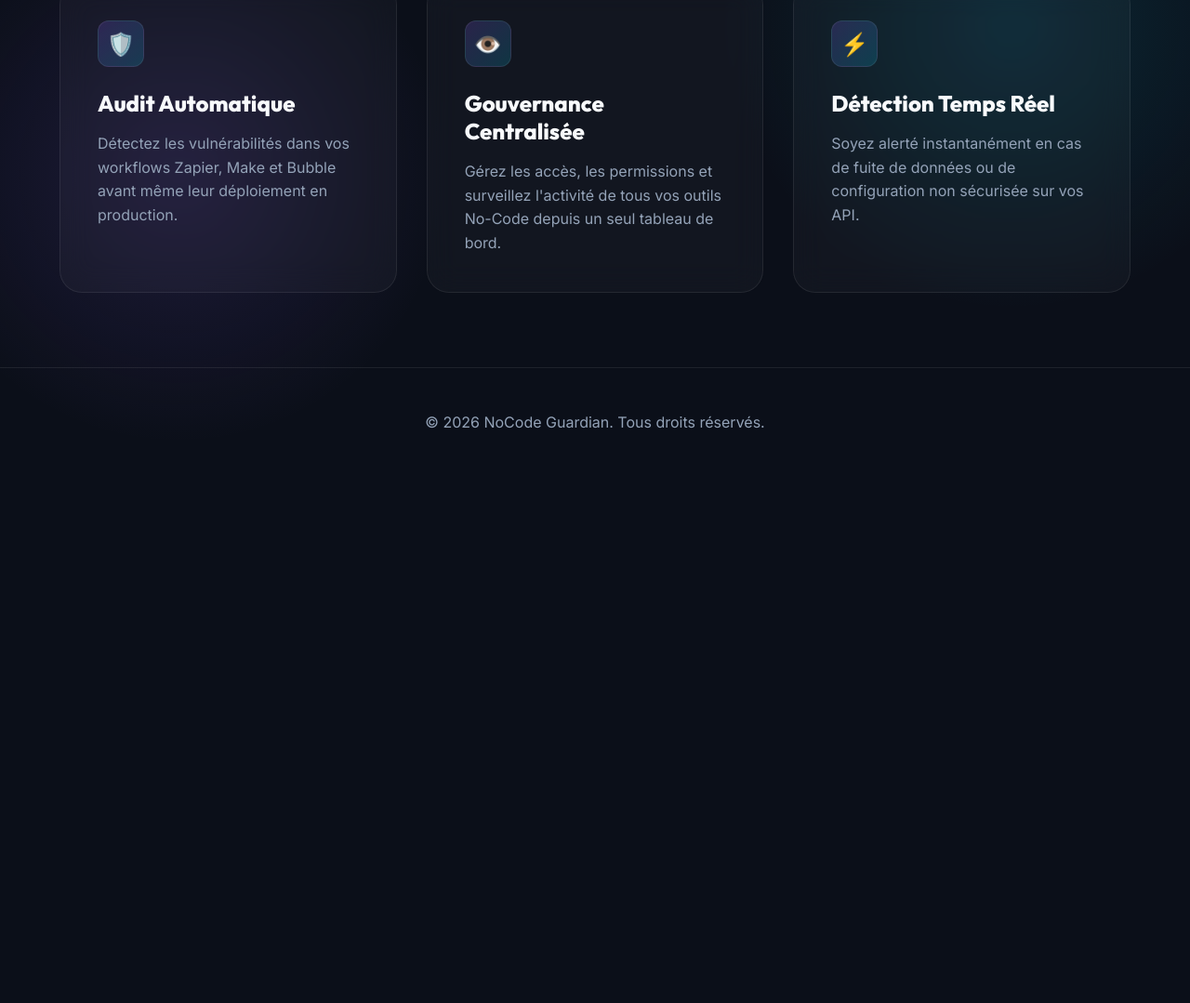
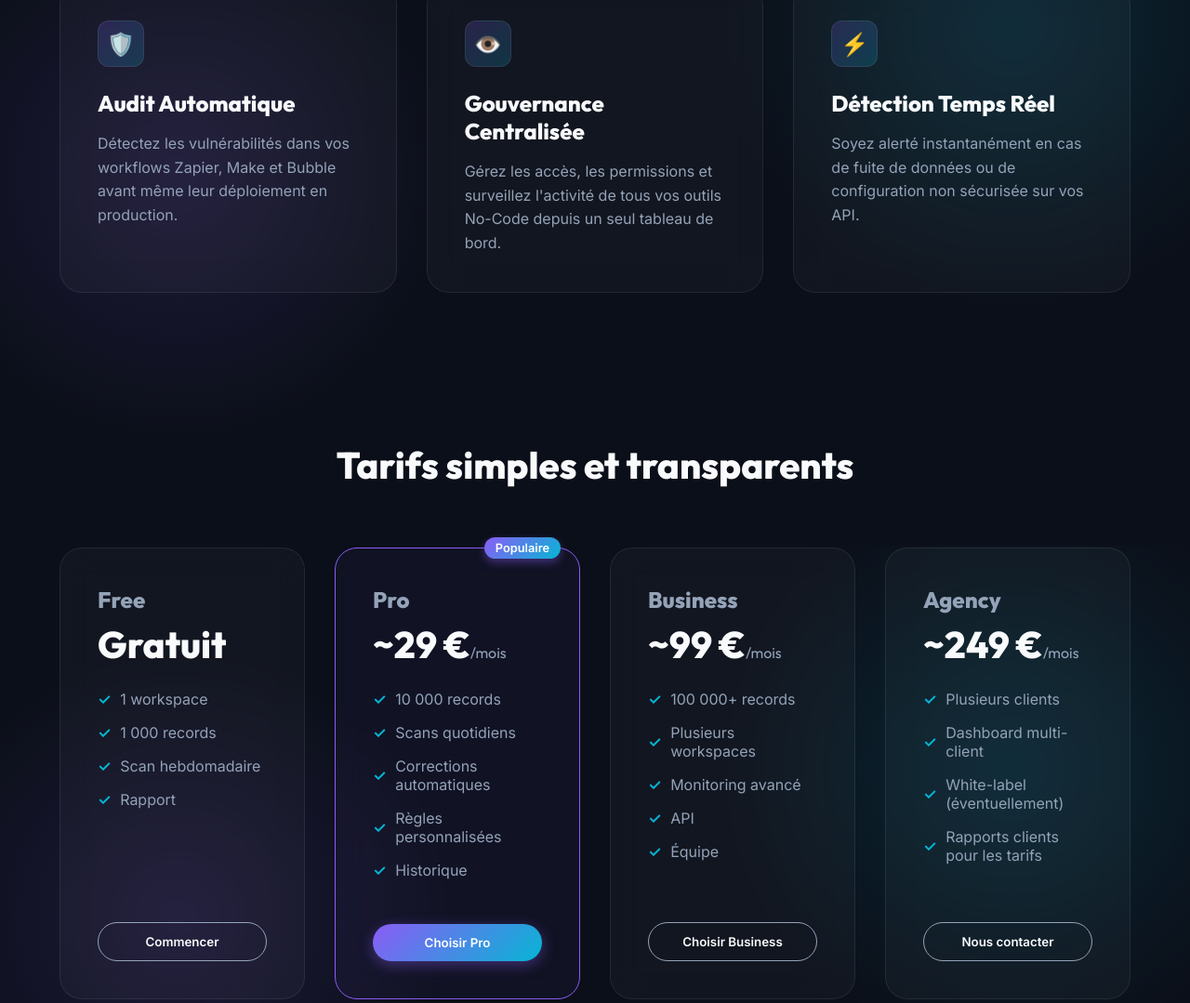
Before and after one commit to jamalhamidou5-droid/NoCode-Guardian, a plain HTML site: page index.html in a window 1280 px wide. Shown: the part 1013-2092 px from the top of the page at 93% size. Before the commit the page ends 1525 px from the top, so only its background shows below. Drawn offline with Linux system fonts and the light colour scheme.

Commit message:
Ajout de la section des tarifs

```diff
--- a/index.html
+++ b/index.html
@@ -53,6 +53,62 @@
         </div>
     </section>
 
+    <section id="pricing" class="pricing">
+        <h2>Tarifs simples et transparents</h2>
+        <div class="pricing-grid">
+            <div class="pricing-card glass-panel">
+                <h3>Free</h3>
+                <div class="price">Gratuit</div>
+                <ul class="features-list">
+                    <li>1 workspace</li>
+                    <li>1 000 records</li>
+                    <li>Scan hebdomadaire</li>
+                    <li>Rapport</li>
+                </ul>
+                <button class="btn btn-secondary w-100">Commencer</button>
+            </div>
+
+            <div class="pricing-card glass-panel popular">
+                <div class="popular-badge">Populaire</div>
+                <h3>Pro</h3>
+                <div class="price">~29 €<span>/mois</span></div>
+                <ul class="features-list">
+                    <li>10 000 records</li>
+                    <li>Scans quotidiens</li>
+                    <li>Corrections automatiques</li>
+                    <li>Règles personnalisées</li>
+                    <li>Historique</li>
+                </ul>
+                <button class="btn btn-primary w-100">Choisir Pro</button>
+            </div>
+
+            <div class="pricing-card glass-panel">
+                <h3>Business</h3>
+                <div class="price">~99 €<span>/mois</span></div>
+                <ul class="features-list">
+                    <li>100 000+ records</li>
+                    <li>Plusieurs workspaces</li>
+                    <li>Monitoring avancé</li>
+                    <li>API</li>
+                    <li>Équipe</li>
+                </ul>
+                <button class="btn btn-secondary w-100">Choisir Business</button>
+            </div>
+
+            <div class="pricing-card glass-panel">
+                <h3>Agency</h3>
+                <div class="price">~249 €<span>/mois</span></div>
+                <ul class="features-list">
+                    <li>Plusieurs clients</li>
+                    <li>Dashboard multi-client</li>
+                    <li>White-label (éventuellement)</li>
+                    <li>Rapports clients pour les tarifs</li>
+                </ul>
+                <button class="btn btn-secondary w-100">Nous contacter</button>
+            </div>
+        </div>
+    </section>
+
     <footer>
         <p>&copy; 2026 NoCode Guardian. Tous droits réservés.</p>
     </footer>
--- a/styles.css
+++ b/styles.css
@@ -227,6 +227,99 @@ nav {
   line-height: 1.6;
 }
 
+/* Pricing */
+.pricing {
+  padding: 5rem 5%;
+}
+
+.pricing h2 {
+  text-align: center;
+  font-size: 2.5rem;
+  margin-bottom: 4rem;
+}
+
+.pricing-grid {
+  display: grid;
+  grid-template-columns: repeat(auto-fit, minmax(250px, 1fr));
+  gap: 2rem;
+  max-width: 1200px;
+  margin: 0 auto;
+}
+
+.pricing-card {
+  padding: 2.5rem;
+  display: flex;
+  flex-direction: column;
+  position: relative;
+  transition: transform 0.4s ease, border-color 0.4s ease;
+}
+
+.pricing-card:hover {
+  transform: translateY(-10px);
+}
+
+.pricing-card.popular {
+  border-color: var(--primary);
+  background: rgba(139, 92, 246, 0.05);
+}
+
+.popular-badge {
+  position: absolute;
+  top: -12px;
+  right: 20px;
+  background: linear-gradient(135deg, var(--primary), var(--secondary));
+  color: white;
+  padding: 4px 12px;
+  border-radius: 20px;
+  font-size: 0.8rem;
+  font-weight: 600;
+  box-shadow: 0 4px 10px rgba(139, 92, 246, 0.4);
+}
+
+.pricing-card h3 {
+  font-size: 1.5rem;
+  margin-bottom: 0.5rem;
+  color: var(--text-muted);
+}
+
+.price {
+  font-size: 2.5rem;
+  font-weight: 700;
+  font-family: 'Outfit', sans-serif;
+  margin-bottom: 1.5rem;
+  color: var(--text-main);
+}
+
+.price span {
+  font-size: 1rem;
+  font-weight: 400;
+  color: var(--text-muted);
+}
+
+.features-list {
+  list-style: none;
+  margin-bottom: 2rem;
+  flex: 1;
+}
+
+.features-list li {
+  margin-bottom: 1rem;
+  color: var(--text-muted);
+  display: flex;
+  align-items: center;
+}
+
+.features-list li::before {
+  content: '✓';
+  color: var(--secondary);
+  margin-right: 10px;
+  font-weight: bold;
+}
+
+.w-100 {
+  width: 100%;
+}
+
 /* Footer */
 footer {
   padding: 3rem 5%;
```
